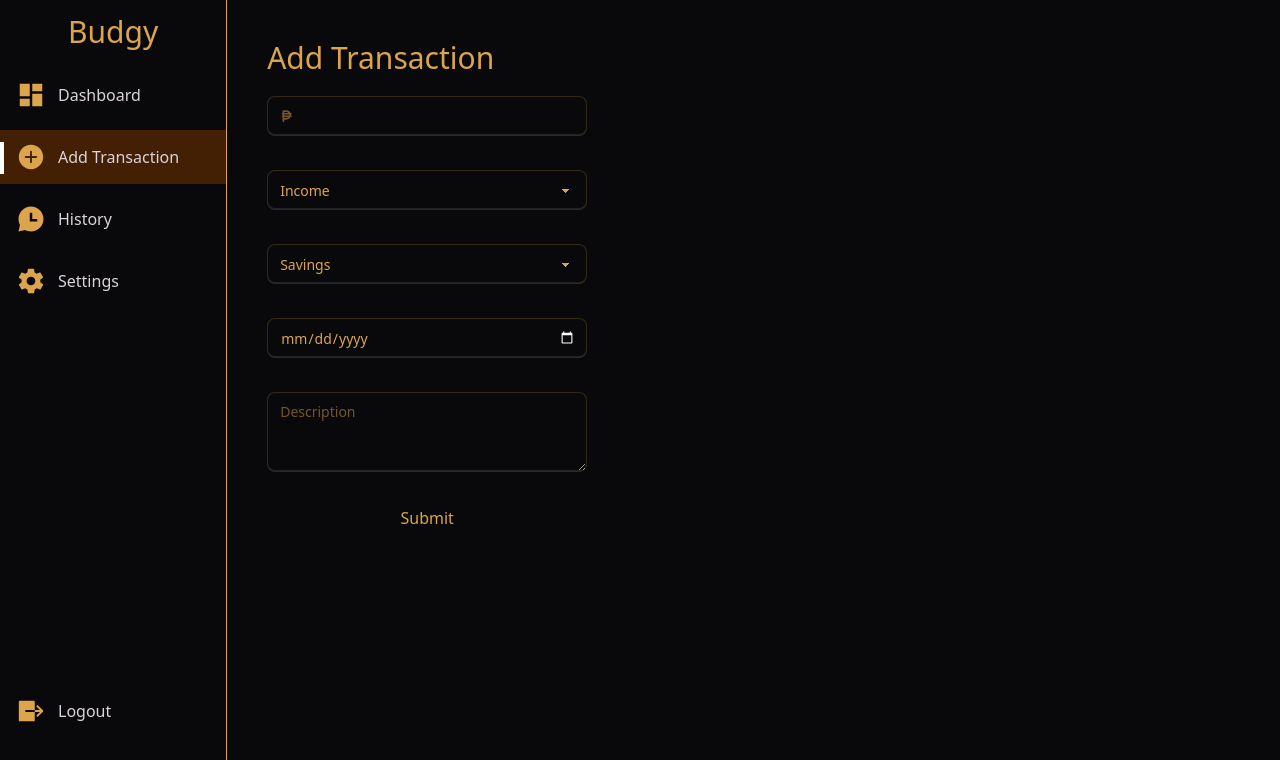
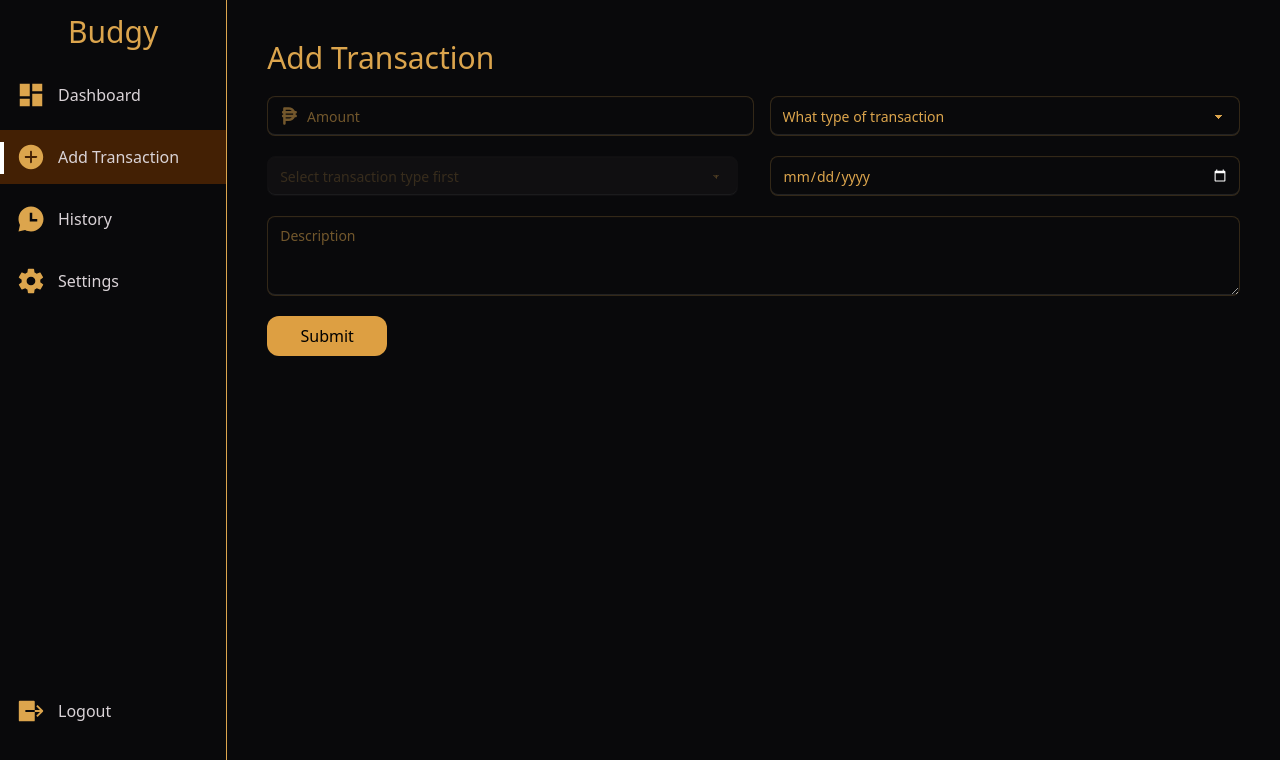
Before and after one commit to M-Juss/budgy, a React (Vite) app in the folder client/: page /transaction in a window 1280 px wide. Shown: the top 760 px of the page. Built offline with nearby package versions, Linux system fonts and the light colour scheme.

Commit message:
fix bugs in transaction page

```diff
--- a/client/package.json
+++ b/client/package.json
@@ -13,6 +13,7 @@
     "@tailwindcss/vite": "^4.1.11",
     "react": "^19.1.0",
     "react-dom": "^19.1.0",
+    "react-hook-form": "^7.61.1",
     "react-router-dom": "^7.7.0",
     "tailwindcss": "^4.1.11"
   },
--- a/client/src/Pages/Transaction.jsx
+++ b/client/src/Pages/Transaction.jsx
@@ -1,68 +1,145 @@
-import React from 'react'
-import Sidebar from '../Components/Sidebar'
+import React, { useState } from 'react';
+import { useForm } from 'react-hook-form';
+import Sidebar from '../Components/Sidebar';
 import { FaPesoSign } from "react-icons/fa6";
-import { GrTransaction } from "react-icons/gr";
 
 const Transaction = () => {
+  const {
+    register,
+    handleSubmit,
+    reset,
+    watch,
+    formState: { errors }
+  } = useForm();
+
+  const type = watch('type'); // Watch the type field
+
+  const onSubmit = (data) => {
+    console.log('Form Data:', data);
+    reset();
+  };
+
+  const incomeCategories = [
+    'Salary', 'Freelance', 'Allowance', 'Bonus', 'Business', 'Investment', 'Gift', 'Others (Income)'
+  ];
+
+  const expenseCategories = [
+    'Food & Groceries', 'Transportation', 'Rent', 'Utilities', 'Health & Medicine', 'Education',
+    'Shopping', 'Entertainment', 'Travel', 'Subscriptions', 'Loan Payment', 'Insurance', 'Pets',
+    'Donations', 'Savings', 'Others (Expense)'
+  ];
+
+  const categories = type === 'Income' ? incomeCategories : type === 'Expense' ? expenseCategories : [];
+
   return (
-
     <div className='flex h-screen w-screen overflow-hidden'>
-        <Sidebar/>
+      <Sidebar />
       <div className='flex justify-center items-center p-10 h-full w-full'>
         <div className='h-full w-full'>
           <h1 className='text-3xl font-medium'>Add Transaction</h1>
-              <div className='flex flex-col gap-y-2 w-80 py-5 ' >
-                <div className='w-full'>
-                  <label className="input validator">
-                  <svg className="h-[1em] opacity-50" xmlns="http://www.w3.org/2000/svg" viewBox="0 0 24 24">
-                    <FaPesoSign size={25}/>
-                  </svg>
+          <form
+            onSubmit={handleSubmit(onSubmit)}
+            className='grid grid-cols-2 gap-y-5 w-full pt-5'
+          >
+            {/* Amount Input */}
+            <div className="mr-4 w-full">
+              <label className="input validator w-full flex items-center gap-2">
+                <FaPesoSign size={20} className="opacity-50" />
                 <input
                   type="text"
-                    required
-                    placeholder=""
-                    pattern="[0-9,.]*"
-                    minlength="1"
-                    maxlength="30"
-                    title="Only real numbers"
+                  placeholder="Amount"
+                  className="grow"
+                  {...register("amount", {
+                    required: "Amount is required",
+                    pattern: {
+                      value: /^[0-9]+(\.[0-9]{1,2})?$/,
+                      message: "Only numbers allowed (max 2 decimal places)"
+                    }
+                  })}
                 />
               </label>
-                <p className="validator-hint relative top-0">
-                  Real numbers only
+              {errors.amount && (
+                <p className="text-red-500 text-sm mt-1">
+                  {errors.amount.message}
                 </p>
+              )}
             </div>
 
-                <div className='pb-6.5 w-full'>
-                 <select defaultValue='What type of transaction?' className="select ">
-                  <option disabled={true}>What type of transaction</option>
+            {/* Type Select */}
+            <div className='ml-4'>
+              <select
+                defaultValue=""
+                {...register('type', { required: 'Transaction type is required' })}
+                className="select w-full"
+              >
+                <option value="" disabled>What type of transaction</option>
                 <option>Income</option>
                 <option>Expense</option>
               </select>
+              {errors.type && (
+                <p className="text-red-500 text-sm">{errors.type.message}</p>
+              )}
             </div>
 
-                <div className='pb-6.5 w-full'>
-                 <select defaultValue='In what category?' className="select ">
-                  <option disabled={true}>In what category</option>
-                  <option>Savings</option>
-                  <option>Transportation</option>
+            {/* Dynamic Category Select */}
+            <div className='mr-4'>
+              <select
+                defaultValue=""
+                disabled={!type}
+                {...register('category', {
+                  required: 'Category is required'
+                })}
+                className={`select w-full ${!type ? 'opacity-50 cursor-not-allowed' : ''}`}
+              >
+                <option value="" disabled>
+                  {type ? 'Select category' : 'Select transaction type first'}
+                </option>
+                {categories.map((cat) => (
+                  <option key={cat} value={cat}>
+                    {cat}
+                  </option>
+                ))}
               </select>
+              {errors.category && (
+                <p className="text-red-500 text-sm">{errors.category.message}</p>
+              )}
             </div>
 
-                <div className='pb-6.5 w-full'>
-                  <input type="date" className="input" />
+            {/* Date Picker */}
+            <div className='ml-4'>
+              <input
+                type="date"
+                {...register('date', { required: 'Date is required' })}
+                className="input w-full"
+              />
+              {errors.date && (
+                <p className="text-red-500 text-sm">{errors.date.message}</p>
+              )}
             </div>
 
-                <div className='pb-6.5 w-full'>
-                  <textarea class="textarea" placeholder="Description"></textarea>
+            {/* Description */}
+            <div className='col-span-2'>
+              <textarea
+                {...register('description')}
+                className="textarea w-full"
+                placeholder="Description"
+              ></textarea>
             </div>
 
-                <button>Submit  </button>
+            {/* Submit */}
+            <div className='col-span-1 w-30'>
+              <button
+                type="submit"
+                className='font-medium w-full text-black bg-[#dd9f42] py-2 rounded-xl hover:bg-[#dd9f42dc]'
+              >
+                Submit
+              </button>
             </div>
-
+          </form>
         </div>
       </div>
     </div>
-  )
-}
+  );
+};
 
-export default Transaction
+export default Transaction;
```
Also changed, not shown: 1 other file (tests, documents, lock files or other folders). Lines whose indentation alone changed are shown as unchanged.
